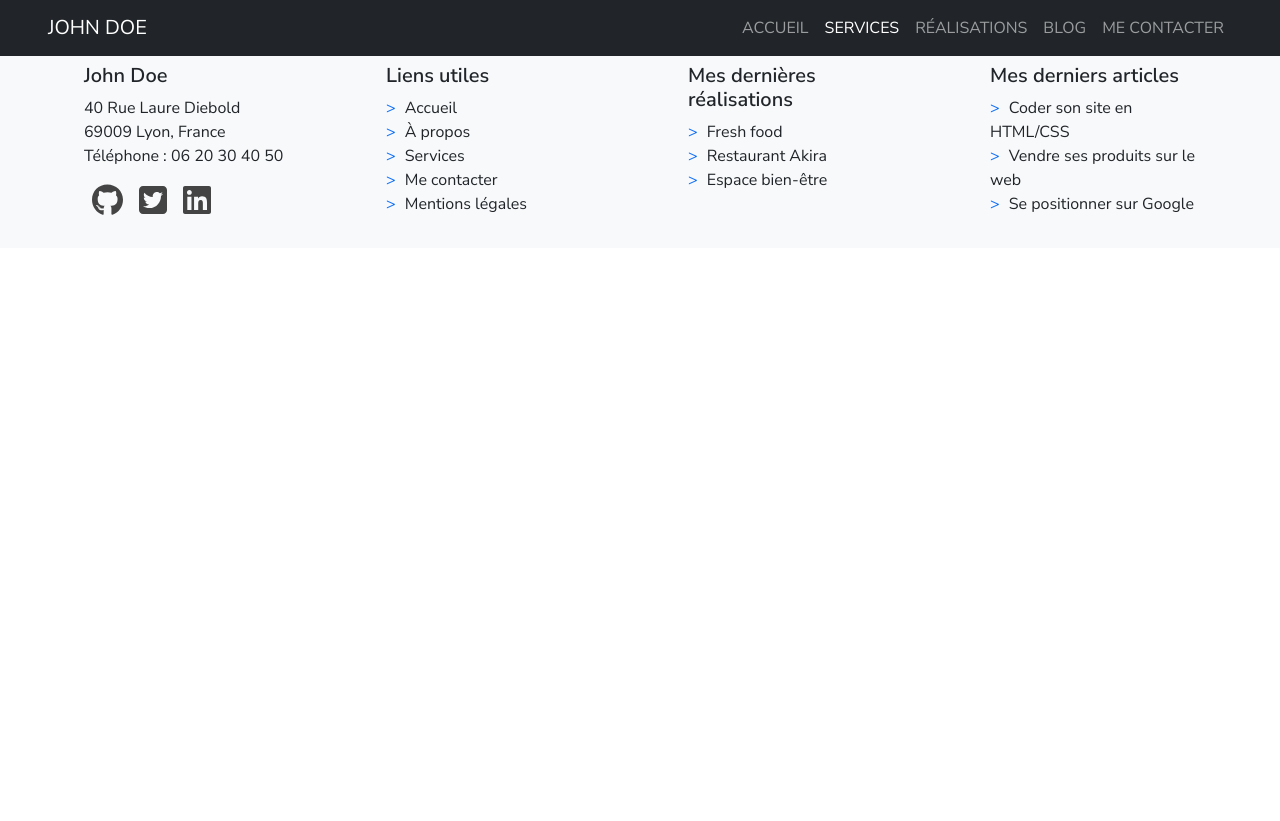
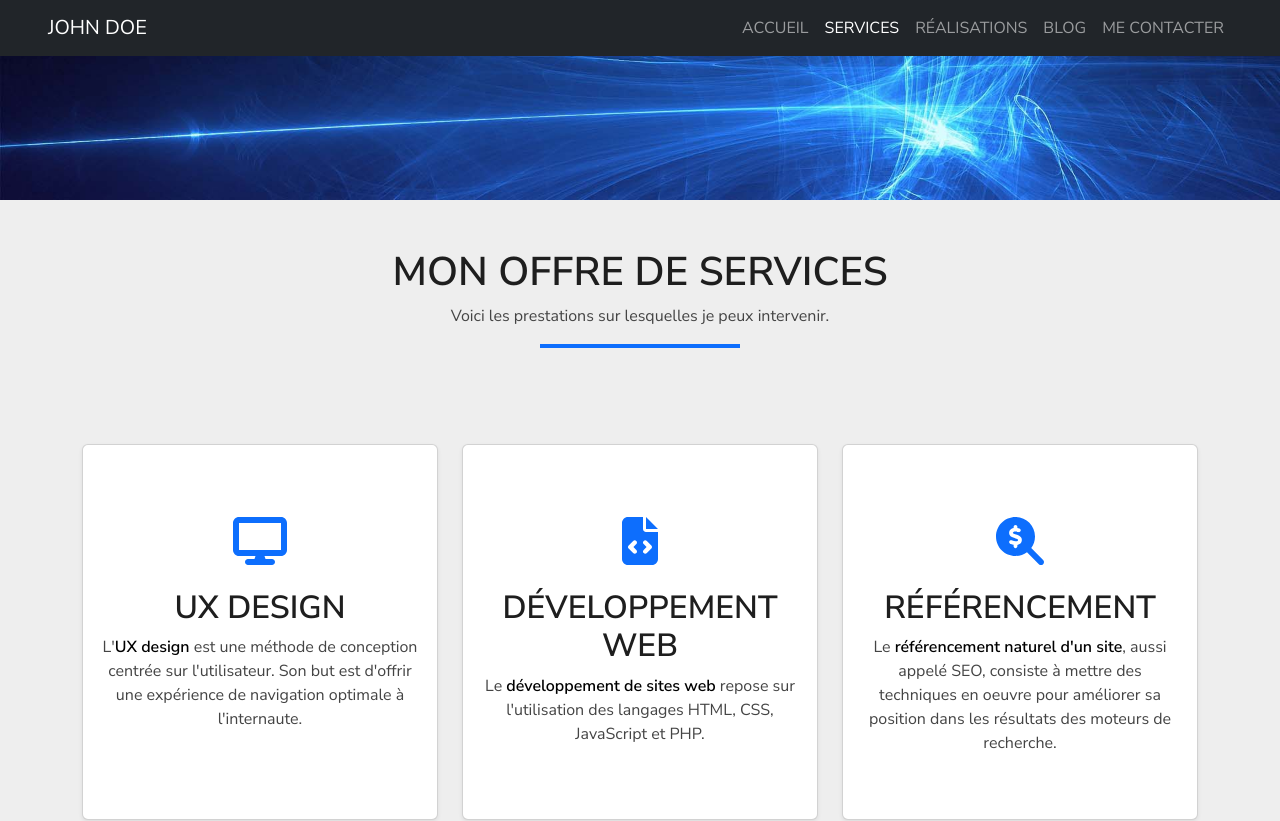
Before and after one commit to eihtac/cv-john-doe, a React (Vite) app: page /services in a window 1280 px wide. Shown: the top 821 px of the page. Before the commit the page ends 800 px from the top, so only its background shows below. Built offline with nearby package versions, Linux system fonts and the light colour scheme.

Commit message:
services

```diff
--- a/src/App.jsx
+++ b/src/App.jsx
@@ -2,17 +2,23 @@ import { BrowserRouter as Router, Route, Routes } from "react-router-dom";
 import Header from "./components/Header";
 import Footer from "./components/Footer";
 import Home from "./pages/Home";
+import Services from "./pages/Services";
 
 import "./index.css"
 
 const App = () => {
   return (
     <Router>
-      <Header/>
-      <Routes>
-        <Route path="/" element={<Home/>}></Route>
-      </Routes>
-      <Footer/>
+      <div className="d-flex flex-column min-vh-100">
+        <Header/>
+        <main className="flex-grow-1">
+          <Routes>
+            <Route path="/" element={<Home/>}></Route>
+            <Route path="/services" element={<Services/>}></Route>
+          </Routes>
+        </main>
+        <Footer/>
+      </div>
     </Router>
   )
 }
--- a/src/index.css
+++ b/src/index.css
@@ -56,6 +56,25 @@ main {
     color: #444;
 }
 
+/* Services */
+.services img {
+    height: 25vh;
+}
+
+.services h1, .services h2 {
+    color: #1e1e1e;
+}
+
+.services p {
+    color: #444;
+}
+
+.services .underline {
+    width: 200px;
+    height: 4px;
+    background-color: #0d6efd;
+}
+
 /* footer */
 footer .list-unstyled li::before {
     content: "> ";
--- a/src/pages/Home.jsx
+++ b/src/pages/Home.jsx
@@ -1,6 +1,6 @@
 import { ProgressBar } from 'react-bootstrap';
+import johnDoeAbout from '../assets/images/john-doe-about.jpg';
 import "../index.css";
-import johnDoeImage from '../assets/images/john-doe-about.jpg';
 
 const Home = () => {
     return (
@@ -23,7 +23,7 @@ const Home = () => {
                     </div>
 
                     <div className="col-md-6">
-                        <img src={johnDoeImage} alt="John Doe en train de travailler" className="img-fluid rounded mb-4"></img>
+                        <img src={johnDoeAbout} alt="John Doe en train de travailler" className="img-fluid rounded mb-4"></img>
                         <h4 className="mb-2">Mes compétences</h4>
                         <ul className="list-unstyled">
                             <li className="mb-2">HTML5 90%
--- /dev/null
+++ b/src/pages/Services.jsx
@@ -0,0 +1,42 @@
+import { FontAwesomeIcon } from "@fortawesome/react-fontawesome";
+import { faDisplay, faFileCode, faMagnifyingGlassDollar } from "@fortawesome/free-solid-svg-icons";
+import banner from '../assets/images/banner.jpg'
+import "../index.css";
+
+const Services = () => {
+    return (
+        <div className="services d-flex justify-content-center align-items-center flex-column mb-5">
+            <img src={banner} alt="bannière décorative" className="w-100"></img>
+            <h1 className="fs-1 pt-5 text-uppercase">Mon offre de services</h1>
+            <p>Voici les prestations sur lesquelles je peux intervenir.</p>
+            <div className="underline mx-auto mb-5"></div>
+            <div className="container mt-5">
+                <div className="row">
+                    <div className="col-md-4 mb-1 pb-5">
+                        <div className="card text-center shadow-sm py-5 px-3 h-100 d-flex flex-column">
+                            <FontAwesomeIcon icon={faDisplay} size="3x" className="text-primary my-4" />
+                            <h2 className="text-uppercase">UX Design</h2>
+                            <p className="flex-grow-1">L&apos;<strong>UX design</strong> est une méthode de conception centrée sur l&apos;utilisateur. Son but est d&apos;offrir une expérience de navigation optimale à l&apos;internaute.</p>
+                        </div>
+                    </div>
+                    <div className="col-md-4 mb-1 pb-5">
+                        <div className="card text-center shadow-sm py-5 px-3 h-100 d-flex flex-column">
+                            <FontAwesomeIcon icon={faFileCode} size="3x" className="text-primary my-4" />
+                            <h2 className="text-uppercase">Développement web</h2>
+                            <p className="flex-grow-1">Le <strong>développement de sites web</strong> repose sur l&apos;utilisation des langages HTML, CSS, JavaScript et PHP.</p>
+                        </div>
+                    </div>
+                    <div className="col-md-4 mb-1 pb-5">
+                        <div className="card text-center shadow-sm py-5 px-3 h-100 d-flex flex-column">
+                            <FontAwesomeIcon icon={faMagnifyingGlassDollar} size="3x" className="text-primary my-4" />
+                            <h2 className="text-uppercase">Référencement</h2>
+                            <p className="flex-grow-1">Le <strong>référencement naturel d&apos;un site</strong>, aussi appelé SEO, consiste à mettre des techniques en oeuvre pour améliorer sa position dans les résultats des moteurs de recherche.</p>
+                        </div>
+                    </div>
+                </div>
+            </div>
+        </div>
+    )
+}
+
+export default Services;
```
Also changed, not shown: src/assets/images/banner.jpg (added). Lines whose indentation alone changed are shown as unchanged.
